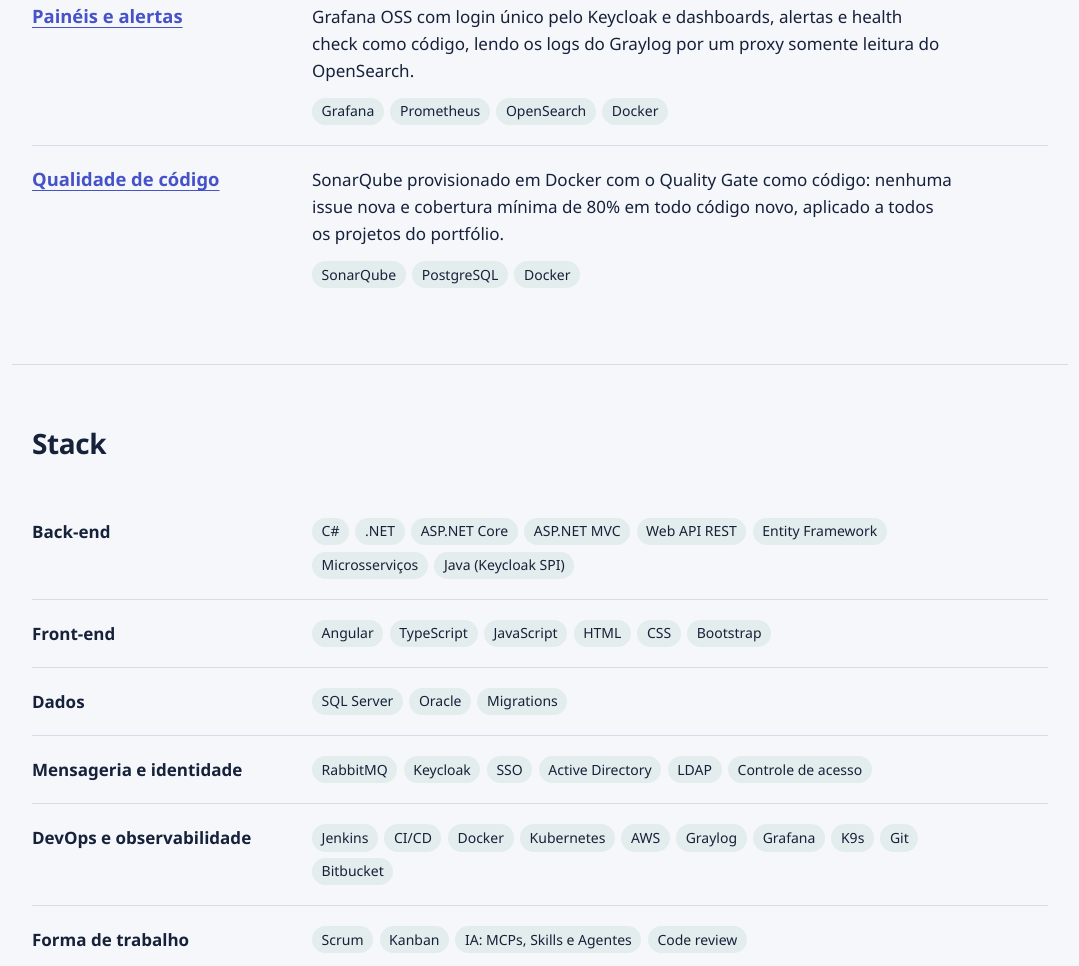
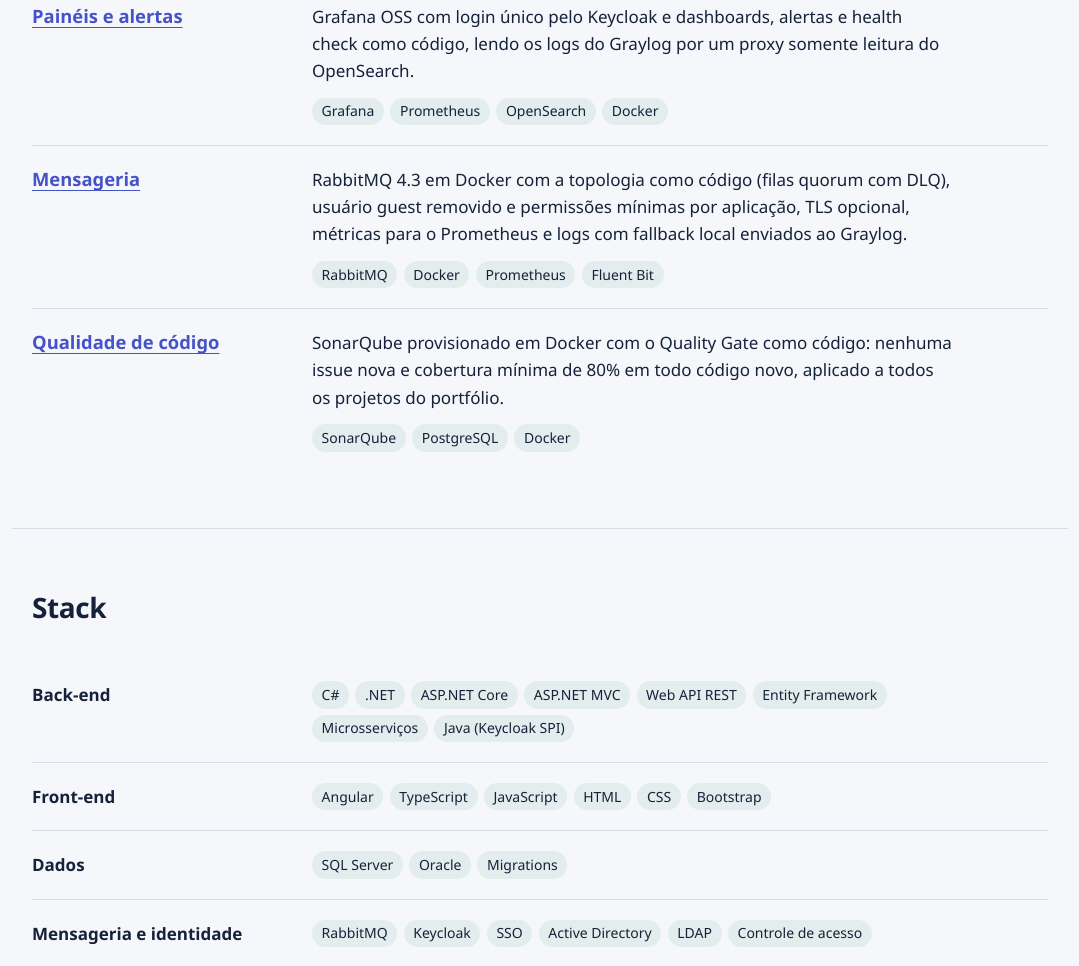
Before and after one commit to cfo-cassiooliveira/Site-Principal, a website: page index.html in a window 1280 px wide. Shown: the part 3156-4122 px from the top of the page, without its empty margins (100-1179 px from the left). Drawn offline with Linux system fonts and the light colour scheme.

Commit message:
feat(site): adiciona o projeto RabbitMQ na seção de projetos
Inclui o repositório rabbitmq com o card de mensageria, atualiza o lastmod do sitemap e adiciona um teste que cobre o card novo.

```diff
--- a/index.html
+++ b/index.html
@@ -337,6 +337,15 @@
                     <ul class="tags" aria-label="Tecnologias"><li>Grafana</li><li>Prometheus</li><li>OpenSearch</li><li>Docker</li></ul>
                 </li>
                 <li class="project">
+                    <h3><a href="https://github.com/cfo-cassiooliveira/rabbitmq">Mensageria</a></h3>
+                    <p>
+                        RabbitMQ 4.3 em Docker com a topologia como código (filas quorum com DLQ), usuário guest removido e
+                        permissões mínimas por aplicação, TLS opcional, métricas para o Prometheus e logs com fallback local
+                        enviados ao Graylog.
+                    </p>
+                    <ul class="tags" aria-label="Tecnologias"><li>RabbitMQ</li><li>Docker</li><li>Prometheus</li><li>Fluent Bit</li></ul>
+                </li>
+                <li class="project">
                     <h3><a href="https://github.com/cfo-cassiooliveira/sonarqube">Qualidade de código</a></h3>
                     <p>
                         SonarQube provisionado em Docker com o Quality Gate como código: nenhuma issue nova e cobertura
--- a/sitemap.xml
+++ b/sitemap.xml
@@ -3,7 +3,7 @@
         xmlns:image="http://www.google.com/schemas/sitemap-image/1.1">
     <url>
         <loc>https://cassiofernandooliveira.com.br/</loc>
-        <lastmod>2026-11-18</lastmod>
+        <lastmod>2026-11-19</lastmod>
         <image:image>
             <image:loc>https://cassiofernandooliveira.com.br/images/foto.jpg</image:loc>
         </image:image>
```
Also changed, not shown: tests/site.test.mjs (+11 -0 lines).
